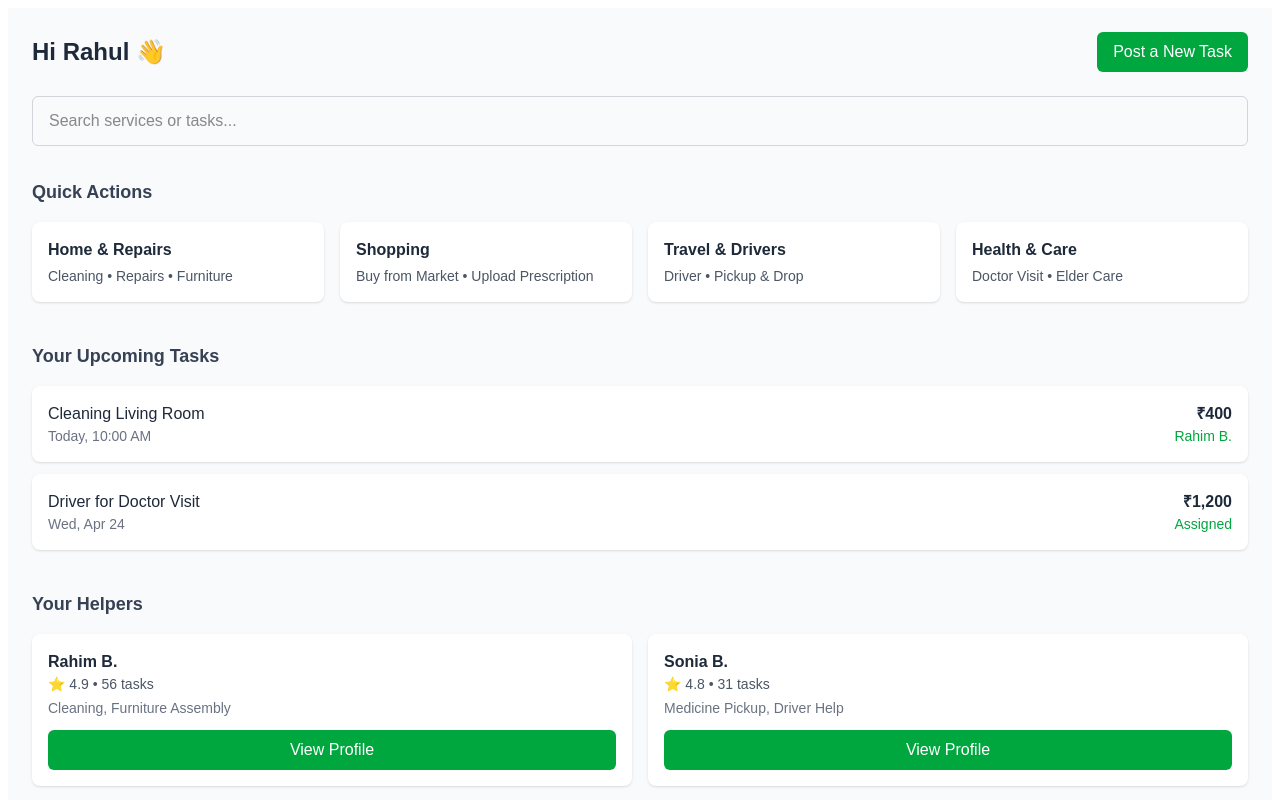
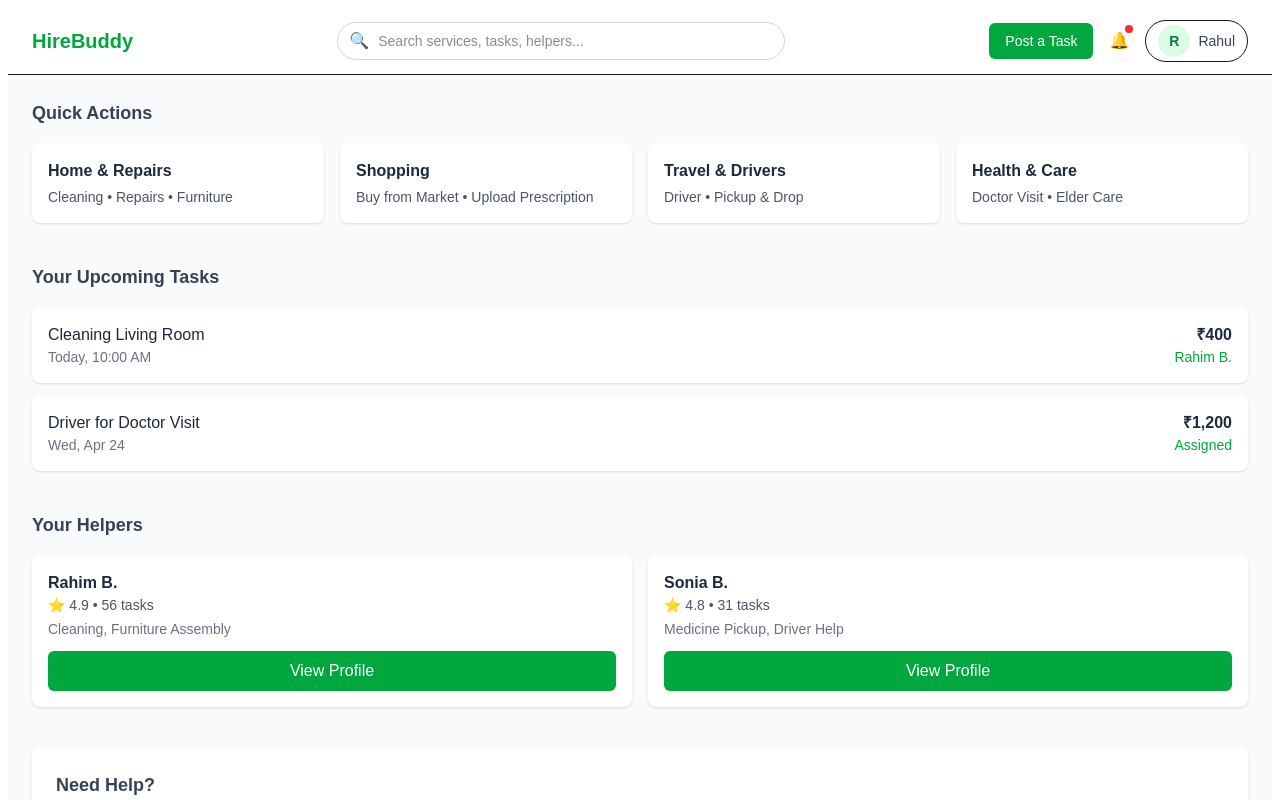
Before and after one commit to priyanandrai/hirebuddy, a Next.js app in the folder webapp/: page /dashboard in a window 1280 px wide. Built offline with nearby package versions, Linux system fonts and the light colour scheme.

Commit message:
update dashboard

```diff
--- a/webapp/app/components/layout/Footer.js
+++ b/webapp/app/components/layout/Footer.js
@@ -1,28 +1,71 @@
 export default function Footer() {
   return (
-      <footer className="w-full bg-gray-50 border-t mt-10">
-        <div className="max-w-7xl mx-auto px-6 py-6 text-center text-sm text-gray-600">
-          <div className="flex flex-wrap justify-center gap-6 mb-3">
-            <a href="#" className="hover:text-black">
-              About Us
+    <footer className="w-full border-t bg-gradient-to-b from-gray-50 to-white mt-16">
+      <div className="mx-auto max-w-7xl px-6 py-10">
+        {/* Top Section */}
+        <div className="mb-8 flex flex-col items-center text-center">
+          <h3 className="text-lg font-semibold text-gray-800">
+            HireBuddy
+          </h3>
+          <p className="mt-2 max-w-md text-sm text-gray-600">
+            Trusted local helpers for shopping, travel, health, and everyday
+            life tasks.
+          </p>
+
+          {/* CTA */}
+          <div className="mt-4 flex gap-3">
+            <a
+              href="/post-task"
+              className="rounded-md bg-green-600 px-4 py-2 text-sm text-white hover:bg-green-700"
+            >
+              Post a Task
             </a>
-            <a href="#" className="hover:text-black">
+            <a
+              href="/become-helper"
+              className="rounded-md border border-gray-300 px-4 py-2 text-sm text-gray-700 hover:bg-gray-100"
+            >
+              Become a Helper
+            </a>
+          </div>
+        </div>
+
+        {/* Divider */}
+        <div className="mb-6 border-t" />
+
+        {/* Links */}
+        <nav
+          aria-label="Footer navigation"
+          className="mb-4 flex flex-wrap justify-center gap-x-8 gap-y-3 text-sm text-gray-600"
+        >
+          <a href="/about" className="hover:text-black">
+            About
+          </a>
+          <a href="/how-it-works" className="hover:text-black">
             How it Works
           </a>
-            <a href="#" className="hover:text-black">
+          <a href="/services" className="hover:text-black">
+            Services
+          </a>
+          <a href="/support" className="hover:text-black">
             Support
           </a>
-            <a href="#" className="hover:text-black">
+          <a href="/terms" className="hover:text-black">
             Terms
           </a>
-            <a href="#" className="hover:text-black">
-              Privacy Policy
+          <a href="/privacy" className="hover:text-black">
+            Privacy
           </a>
+        </nav>
+
+        {/* Bottom */}
+        <div className="mt-6 flex flex-col items-center gap-2 text-xs text-gray-400">
+          <p>
+            © {new Date().getFullYear()} HireBuddy. All rights reserved.
+          </p>
+          <p>
+            Built with ❤️ to solve real daily problems.
+          </p>
         </div>
-
-          <p className="text-xs text-gray-500">
-            Trusted local helpers for all your daily needs.
-          </p>
       </div>
     </footer>
   );
--- /dev/null
+++ b/webapp/app/components/layout/HeaderAfterlogin.js
@@ -0,0 +1,109 @@
+"use client";
+
+import { useState, useRef, useEffect } from "react";
+import Link from "next/link";
+
+export default function Header() {
+  const [open, setOpen] = useState(false);
+  const dropdownRef = useRef(null);
+
+  // Close dropdown on outside click
+  useEffect(() => {
+    function handleClickOutside(event) {
+      if (dropdownRef.current && !dropdownRef.current.contains(event.target)) {
+        setOpen(false);
+      }
+    }
+    document.addEventListener("mousedown", handleClickOutside);
+    return () => document.removeEventListener("mousedown", handleClickOutside);
+  }, []);
+
+  return (
+    <header className="sticky top-0 z-50 w-full border-b bg-white">
+      <div className="mx-auto flex max-w-7xl items-center gap-4 px-6 py-3">
+
+        {/* Logo */}
+        <Link href="/dashboard" className="text-xl font-bold text-green-600">
+          HireBuddy
+        </Link>
+
+        {/* Search (Center) */}
+        <div className="flex flex-1 justify-center px-4">
+          <div className="relative w-full max-w-md">
+            <input
+              type="text"
+              placeholder="Search services, tasks, helpers..."
+              className="w-full rounded-full border border-gray-300 px-4 py-2 pl-10 text-sm focus:outline-none focus:ring-2 focus:ring-green-500"
+            />
+            <span className="absolute left-3 top-1/2 -translate-y-1/2 text-gray-400">
+              🔍
+            </span>
+          </div>
+        </div>
+
+        {/* Right Section */}
+        <div className="relative flex items-center gap-4" ref={dropdownRef}>
+
+          {/* Post Task */}
+          <Link
+            href="/post-task"
+            className="hidden rounded-md bg-green-600 px-4 py-2 text-sm text-white hover:bg-green-700 sm:block"
+          >
+            Post a Task
+          </Link>
+
+          {/* Notifications */}
+          <button
+            aria-label="Notifications"
+            className="relative text-gray-600 hover:text-black"
+          >
+            🔔
+            <span className="absolute -right-1 -top-1 h-2 w-2 rounded-full bg-red-500"></span>
+          </button>
+
+          {/* Profile Button */}
+          <button
+            onClick={() => setOpen(!open)}
+            className="flex items-center gap-2 rounded-full border px-3 py-1 hover:bg-gray-100"
+          >
+            <div className="h-8 w-8 rounded-full bg-green-100 text-center text-sm font-semibold leading-8 text-green-700">
+              R
+            </div>
+            <span className="hidden text-sm text-gray-700 sm:block">
+              Rahul
+            </span>
+          </button>
+
+          {/* Dropdown */}
+          {open && (
+            <div className="absolute right-0 top-12 w-52 rounded-lg border bg-white shadow-lg">
+              <DropdownItem href="/dashboard">Dashboard</DropdownItem>
+              <DropdownItem href="/tasks">My Tasks</DropdownItem>
+              <DropdownItem href="/services">Services</DropdownItem>
+              <DropdownItem href="/support">Support</DropdownItem>
+
+              <div className="my-1 border-t" />
+
+              <button className="w-full px-4 py-2 text-left text-sm text-red-600 hover:bg-gray-50">
+                Logout
+              </button>
+            </div>
+          )}
+        </div>
+      </div>
+    </header>
+  );
+}
+
+/* ---------- Dropdown Item ---------- */
+
+function DropdownItem({ href, children }) {
+  return (
+    <Link
+      href={href}
+      className="block px-4 py-2 text-sm text-gray-700 hover:bg-gray-100"
+    >
+      {children}
+    </Link>
+  );
+}
--- a/webapp/app/dashboard/page.js
+++ b/webapp/app/dashboard/page.js
@@ -1,24 +1,15 @@
+import Footer from "../components/layout/Footer";
+import Header from "../components/layout/HeaderAfterlogin";
+
 export default function DashboardPage() {
   return (
+    <>   <Header></Header>
     <main className="min-h-screen bg-gray-50 px-6 py-6">
+
       {/* Header */}
-      <header className="mb-6 flex items-center justify-between">
-        <h1 className="text-2xl font-semibold text-gray-800">
-          Hi Rahul 👋
-        </h1>
-        <button className="rounded-md bg-green-600 px-4 py-2 text-white hover:bg-green-700">
-          Post a New Task
-        </button>
-      </header>
 
-      {/* Search */}
-      <div className="mb-8">
-        <input
-          type="text"
-          placeholder="Search services or tasks..."
-          className="w-full rounded-md border border-gray-300 px-4 py-3 focus:outline-none focus:ring-2 focus:ring-green-500"
-        />
-      </div>
+
+
 
       {/* Quick Actions */}
       <section className="mb-10">
@@ -105,6 +96,8 @@ export default function DashboardPage() {
         </button>
       </section>
     </main>
+    <Footer></Footer>
+      </>
   );
 }
 
@@ -136,7 +129,10 @@ function TaskItem({ title, time, price, helper }) {
 
 function HelperCard({ name, rating, tasks, skills }) {
   return (
+    <>
+
       <div className="rounded-lg bg-white p-4 shadow-sm">
+
         <h3 className="font-semibold text-gray-800">{name}</h3>
         <p className="text-sm text-gray-600">
           ⭐ {rating} • {tasks} tasks
@@ -147,5 +143,7 @@ function HelperCard({ name, rating, tasks, skills }) {
           View Profile
         </button>
       </div>
+    </>
+
   );
 }
```
Lines whose indentation alone changed are shown as unchanged.
